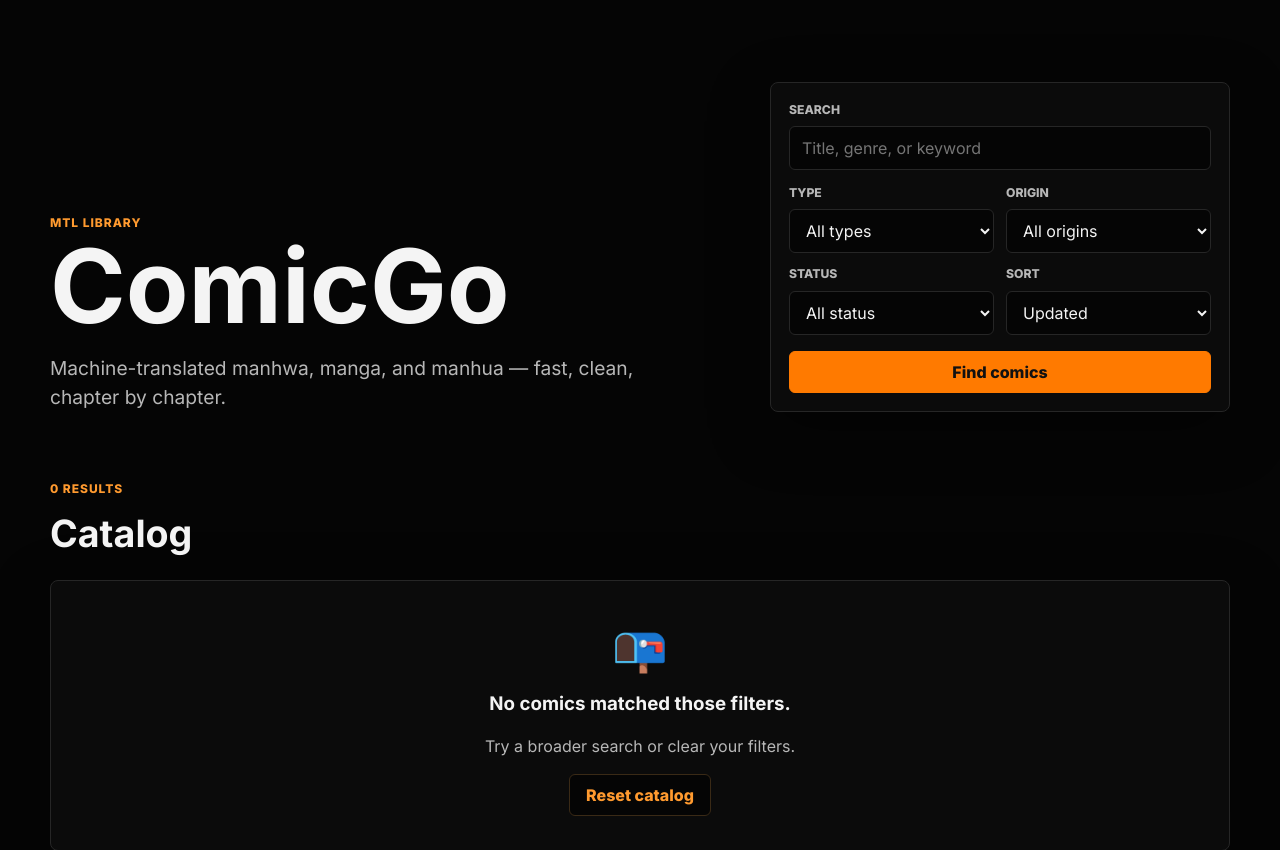
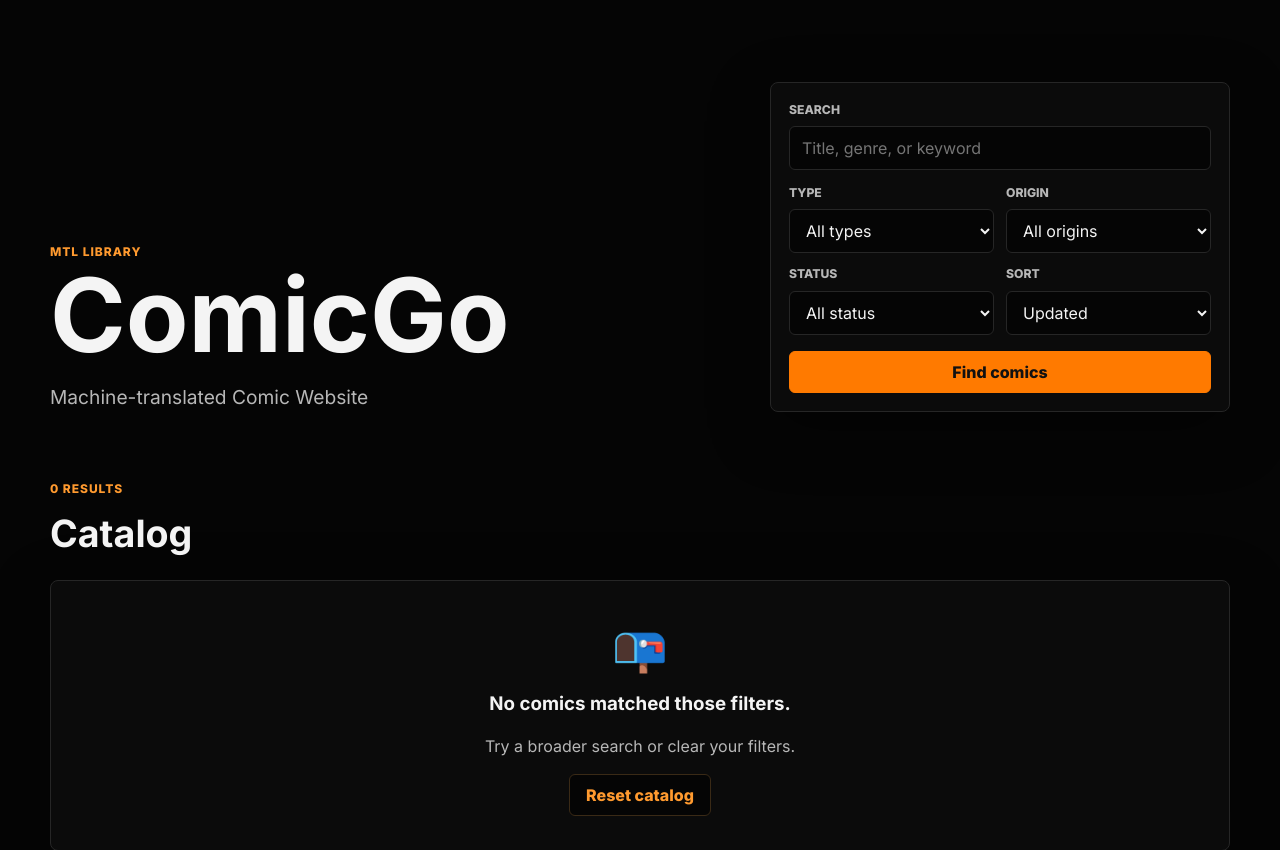
Before and after one commit to AdvanceFTeam/ComicGo-MTL, a Flask app: page / in a window 1280 px wide. Shown: the part 72-922 px from the top of the page. Run offline with Flask 3, Linux system fonts and the light colour scheme.

Commit message:
Update index.html

```diff
--- a/templates/index.html
+++ b/templates/index.html
@@ -1,13 +1,13 @@
 {% extends "base.html" %}
 
-{% block title %}ComicGo - MTL Comic Reader{% endblock %}
+{% block title %}ComicGo - MTL Comic{% endblock %}
 
 {% block content %}
 <section class="dashboard-hero">
   <div class="hero-copy">
     <p class="eyebrow">MTL library</p>
     <h1>ComicGo</h1>
-    <p class="hero-text">Machine-translated manhwa, manga, and manhua — fast, clean, chapter by chapter.</p>
+    <p class="hero-text">Machine-translated Comic Website</p>
   </div>
 
   <form class="search-panel" id="filter-form" action="/" method="get">
```
